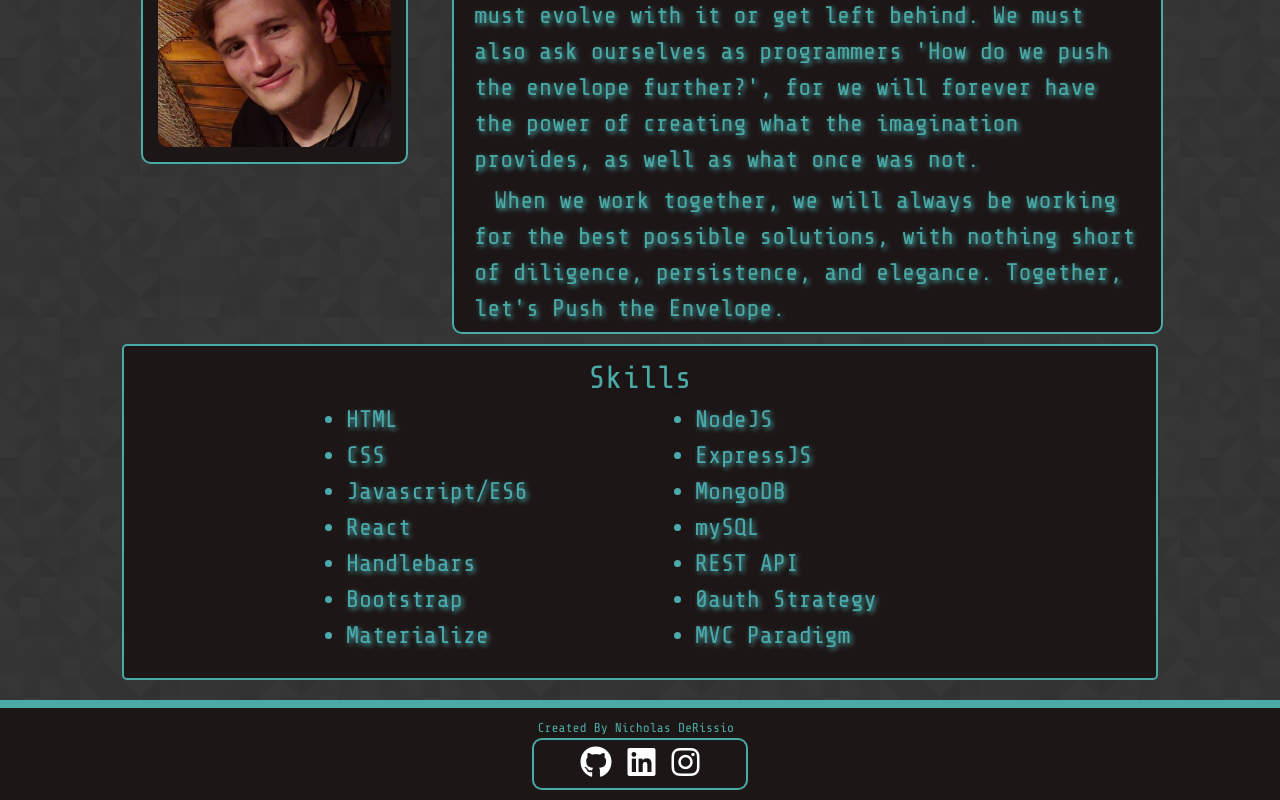
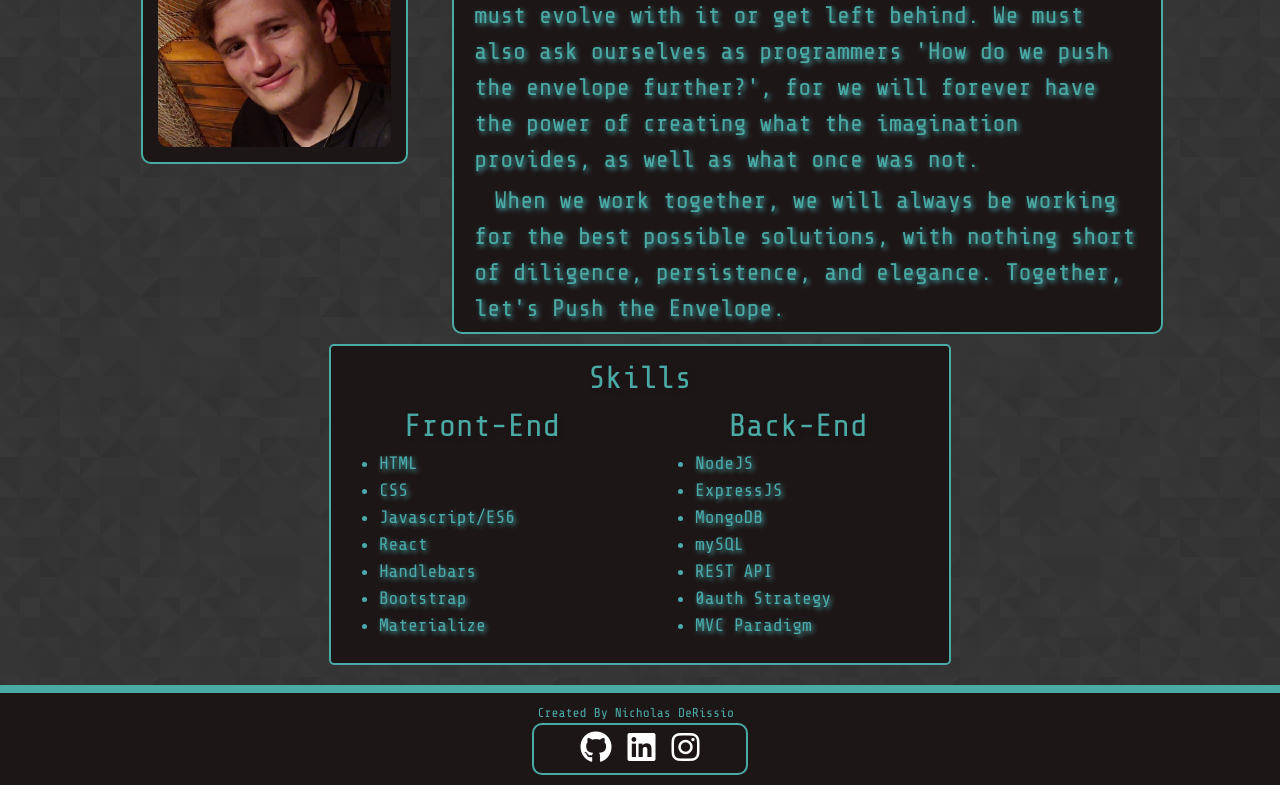
Before and after one commit to KantKontrol/React-Portfolio, a React (Create React App) app: page / in a window 1280 px wide. Shown: the part 723-1523 px from the top of the page. Built offline with nearby package versions, Linux system fonts and the light colour scheme.

Commit message:
added more style to skills section

```diff
--- a/src/components/ContactDisplay/index.js
+++ b/src/components/ContactDisplay/index.js
@@ -9,7 +9,7 @@ export default function ContactDisplay(props){
 
     return (
         <a className="contact-display" target="_blank" rel="noopener noreferrer" href={href}>
-            <i class={src}></i>
+            <i className={src}></i>
         </a>
     );
 }
--- a/src/components/Portfolio/index.js
+++ b/src/components/Portfolio/index.js
@@ -67,11 +67,10 @@ function Portfolio() {
             <HeroImage image="./images/space5.jpg" randomQuote={true} animate={false} quotes={["Projects"]}/>
             <ContentArea>
                 <div className="row" style={{margin: 10 + "px"}}>
-                    <Fade top>
                         {projects.map(e => {
-                            return <ProjectJumbotron key={e.title} src={e.src} title={e.title} techUsed={e.techUsed} desc={e.desc} github={e.github} deployed={e.deployed}/>
+                            return <Fade bottom><ProjectJumbotron key={e.title} src={e.src} title={e.title} techUsed={e.techUsed} desc={e.desc} github={e.github} deployed={e.deployed}/></Fade>
                         })}
-                    </Fade>
+
                 </div>
             </ContentArea>
         </div>
--- a/src/components/SkillsPane/index.css
+++ b/src/components/SkillsPane/index.css
@@ -13,8 +13,9 @@
     overflow: hidden;
 }
 
+
 .list-style {
     color: #4aaaad;
-    font-size: x-large;
+    font-size: large;
     font-family: 'Share Tech Mono', monospace;
 }
--- a/src/components/SkillsPane/index.js
+++ b/src/components/SkillsPane/index.js
@@ -6,38 +6,46 @@ import HeaderText from "../HeaderText";
 export default function SkillsPane(props){
 
     return (
-        <div className="skills-style border-style">
+        <div className="skills-style ">
+
+
+            <div className="row">
+                <div className="col-lg col-md">
+
+                </div>
+
+                <div className="col-lg-7 col-md-7 border-style">
                     <div className="row">
                         <HeaderText text="Skills" />
                     </div>
 
                     <div className="row">
-                <div className="col-lg-2 col-md-2">
-
-                </div>
-
-
-
-                <div className="col-lg-4 col-md-4 ">
+                        <div className="col-sm">
+                            <HeaderText text="Front-End"></HeaderText>
                             <ul>
                             {
                                 props.skillOne.length > 0 ? props.skillOne.map(e => {
-                            return <li className="list-style">{e}</li>
+                                    return <li key={e} className="list-style">{e}</li>
                                 }) : <div>No Skill</div>
                             }
                             </ul>
                         </div>
-                <div className="col-lg-4 col-md-4 ">
+                        <div className="col-sm">
+                            <HeaderText text="Back-End"></HeaderText>
                             <ul>
                             {
                                 props.skillTwo.length > 0 ? props.skillTwo.map(e => {
-                            return <li className="list-style">{e}</li>
+                                    return <li key={e} className="list-style">{e}</li>
                                 }) : <div>No Skill</div>
                             }
                             </ul>
                         </div>
+                    </div>
 
-                <div className="col-lg-2 col-md-2">
+
+                </div>
+
+                <div className="col-lg col-md">
 
                 </div>
             </div>
```
Lines whose indentation alone changed are shown as unchanged.
